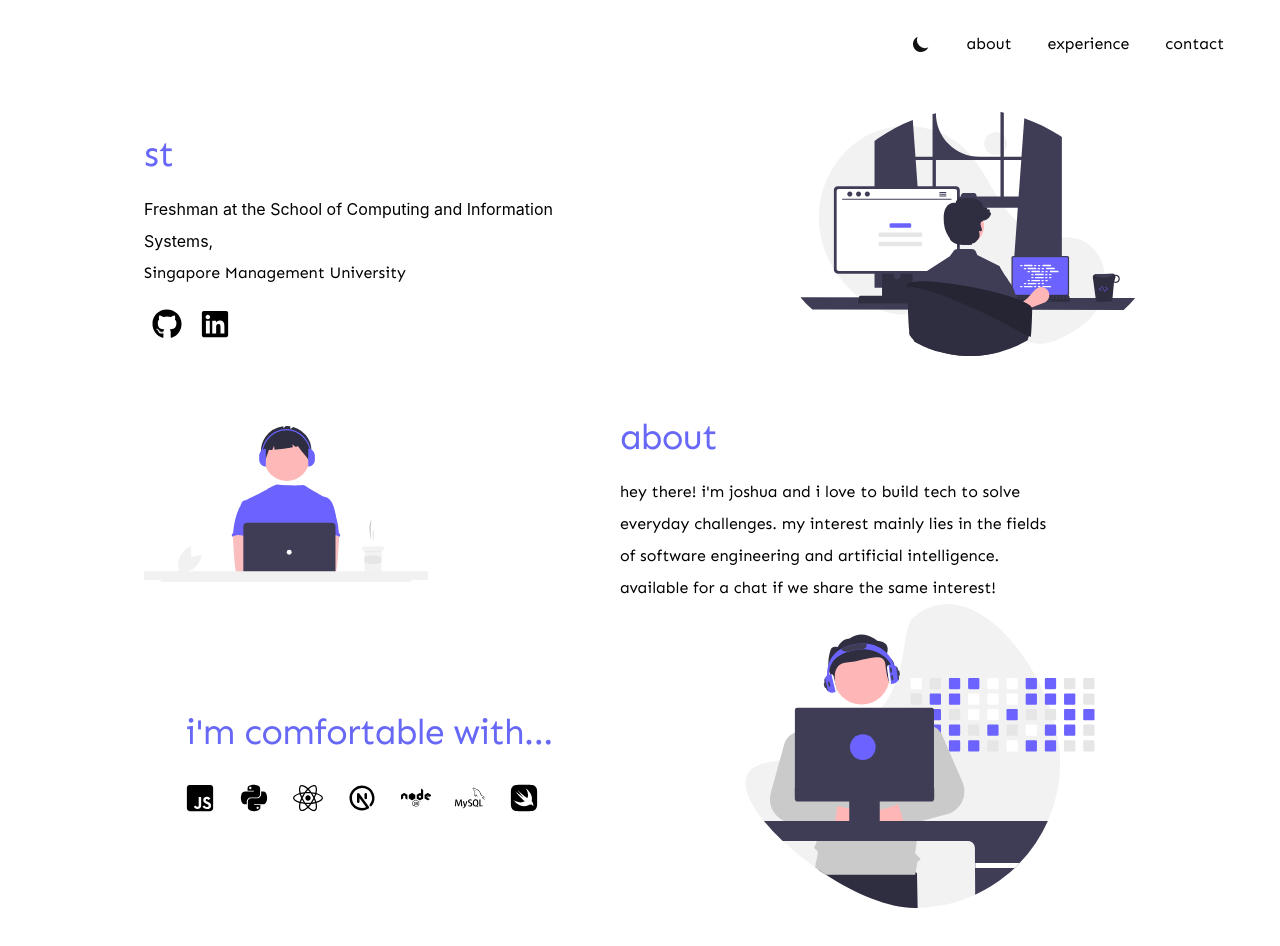
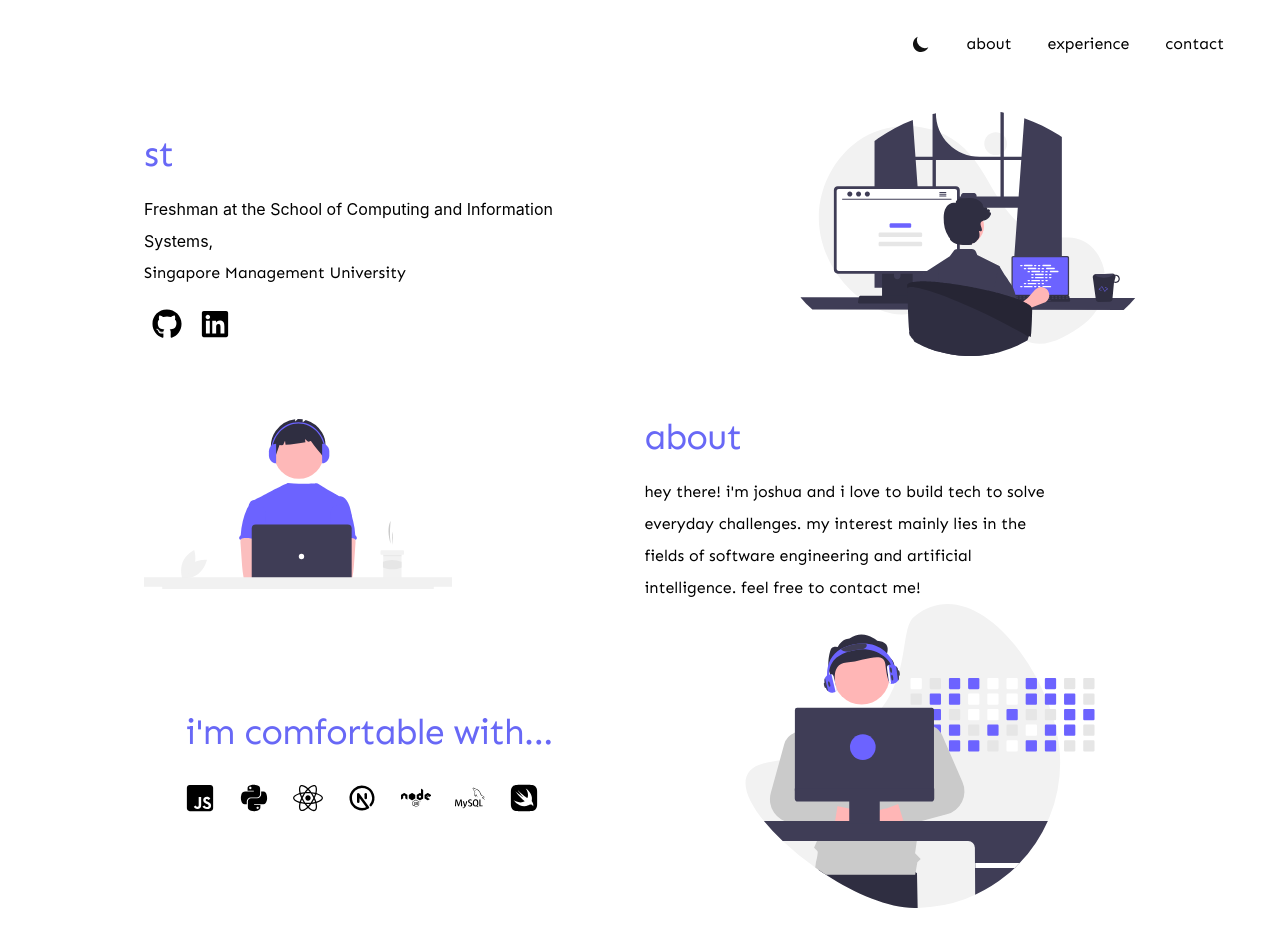
Before and after one commit to joshuadavidang/joshua-david-legacy, a Next.js app: page / in a window 1280 px wide. Shown: the top 946 px of the page. Built offline with nearby package versions, Linux system fonts and the light colour scheme.

Commit message:
content update

```diff
--- a/components/Landing.jsx
+++ b/components/Landing.jsx
@@ -78,8 +78,8 @@ export default function Landing(props) {
             <p>
               hey there! {"i'm"} joshua and i love to build tech to solve
               everyday challenges. my interest mainly lies in the fields of
-              software engineering and artificial intelligence. available for a
-              chat if we share the same interest!
+              software engineering and artificial intelligence. feel free to
+              contact me!
             </p>
           </div>
         </div>
```
